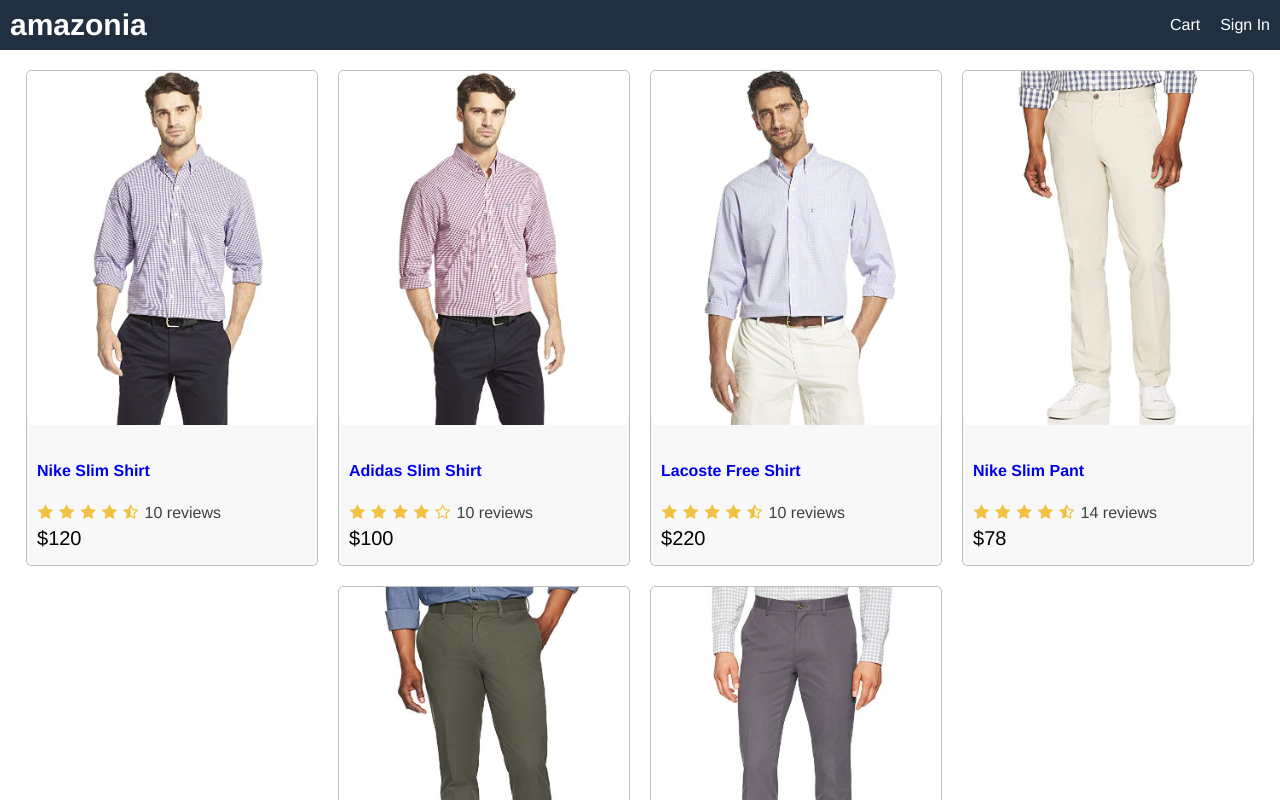
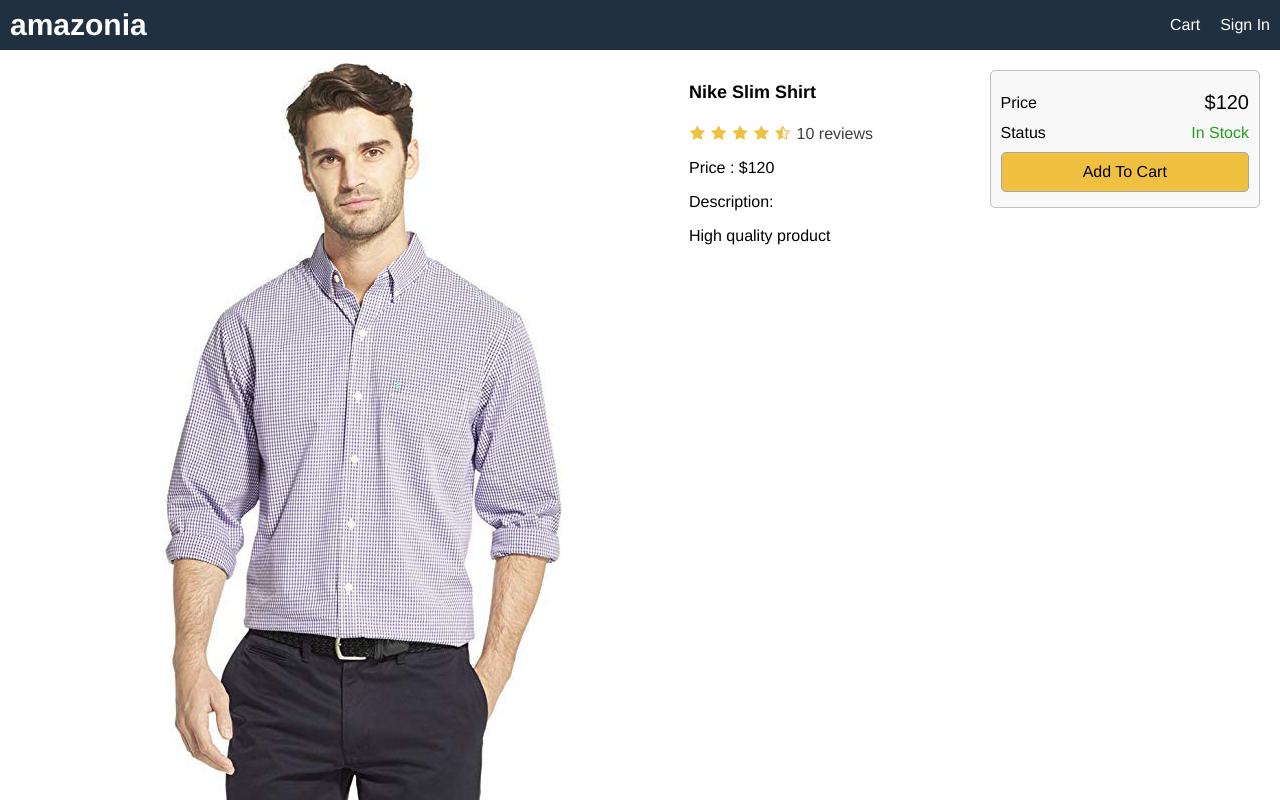
Before and after one commit to agusy01/Amazonia-proyect, a React (Create React App) app in the folder frontend/: page /product/1 in a window 1280 px wide. Shown: the top 800 px of the page. Built offline with nearby package versions, Linux system fonts and the light colour scheme.

Commit message:
Instale React Router Dom y el detalle del producto

```diff
--- a/frontend/package.json
+++ b/frontend/package.json
@@ -8,6 +8,7 @@
     "@testing-library/user-event": "^13.5.0",
     "react": "^18.0.0",
     "react-dom": "^18.0.0",
+    "react-router-dom": "^6.3.0",
     "react-scripts": "5.0.0",
     "web-vitals": "^2.1.4"
   },
--- a/frontend/src/App.css
+++ b/frontend/src/App.css
@@ -55,6 +55,34 @@
 a:hover {
   color: #ff8000;
 }
+ul{
+  padding: 0;
+  margin: 0;
+  list-style-type: none;
+}
+li{
+  margin-top: 1rem;
+}
+button{
+  padding: 1rem;
+  border-radius: 0.5rem;
+  border: 0.1rem #a4a4a4 solid;
+  font-size: 1.6rem;
+  font-family: Helvetica, Arial, sans-serif;
+  -webkit-font-smoothing: antialiased;
+  -moz-osx-font-smoothing: grayscale;
+  background-color: #f8f8f8;
+  cursor: pointer;
+}
+button:hover {
+  border: 0.1rem #404040 solid;
+}
+button.primary{
+  background-color: #f0c040;
+}
+button.block{
+  width: 100%;
+}
 /* Header */
 header a {
   color: #ffffff;
@@ -74,12 +102,25 @@
 .row.center {
   justify-content: center;
 }
+.row.top {
+  align-items: flex-start;
+}
+.col-1{
+  flex: 1 1 25rem;
+}
+.col-2{
+  flex: 2 1 50rem;
+}
+
 /* Image */
 img {
   border-radius: 0.5rem;
 }
 img.medium {
   max-width: 29rem;
+  width: 100%;
+}
+img.large{
   width: 100%;
 }
 
@@ -108,3 +149,11 @@
 .rating span:last-child{
   color: #404040;
 }
+
+/* Alert */
+.success{
+  color: #20a020;
+}
+.error{
+  color: #a02020;
+}
--- a/frontend/src/App.js
+++ b/frontend/src/App.js
@@ -1,13 +1,20 @@
 import React from 'react';
-import data from './data';
 import './App.css';
 
+// React Router Dom
+import {BrowserRouter as Router, Routes, Route} from 'react-router-dom';
+
 // Components
-import Product from './components/Product';
+
+
+// Screens
+import HomeScreen from './screens/HomeScreen';
+import ProductScreen from './screens/ProductScreen';
 
 
 function App() {
   return (
+    <Router>
     <div className="grid-container">
       <header className="row">
         <div>
@@ -19,17 +26,14 @@
         </div>
       </header>
       <main>
-        <div>
-          <div className="row center">
-            {data.products.map(product => (
-                <Product key={product._id} product={product} />
-              ))
-            }
-          </div>
-        </div>
+        <Routes>
+        <Route path='/product/:id' element={<ProductScreen />}></Route>
+        <Route path='/' element={<HomeScreen />} exact></Route>
+        </Routes>
       </main>
       <footer className="row center">All right reserved</footer>
     </div>
+    </Router>
   );
 }
 
--- a/frontend/src/data.js
+++ b/frontend/src/data.js
@@ -6,6 +6,7 @@
             category: 'Shirts',
             image: '/images/p1.jpg',
             price: 120,
+            countInStock: 10,
             brand: 'Nike',
             rating: 4.5,
             numReviews: 10,
@@ -17,6 +18,7 @@
             category: 'Shirts',
             image: '/images/p2.jpg',
             price: 100,
+            countInStock: 20,
             brand: 'Adidas',
             rating: 4.0,
             numReviews: 10,
@@ -28,6 +30,7 @@
             category: 'Shirts',
             image: '/images/p3.jpg',
             price: 220,
+            countInStock: 0,
             brand: 'Lacoste',
             rating: 4.8,
             numReviews: 10,
@@ -39,6 +42,7 @@
             category: 'Pants',
             image: '/images/p4.jpg',
             price: 78,
+            countInStock: 15,
             brand: 'Nike',
             rating: 4.5,
             numReviews: 14,
@@ -50,6 +54,7 @@
             category: 'Pants',
             image: '/images/p5.jpg',
             price: 65,
+            countInStock: 5,
             brand: 'Puma',
             rating: 4.5,
             numReviews: 10,
@@ -61,6 +66,7 @@
             category: 'Pants',
             image: '/images/p6.jpg',
             price: 139,
+            countInStock: 12,
             brand: 'Adidas',
             rating: 4.7,
             numReviews: 15,
--- /dev/null
+++ b/frontend/src/screens/HomeScreen.js
@@ -0,0 +1,18 @@
+import React from 'react';
+import Product from '../components/Product';
+import data from '../data';
+
+const HomeScreen = () => {
+  return (
+    <div>
+          <div className="row center">
+            {data.products.map(product => (
+                <Product key={product._id} product={product} />
+              ))
+            }
+          </div>
+    </div>
+  )
+}
+
+export default HomeScreen;
--- /dev/null
+++ b/frontend/src/screens/ProductScreen.js
@@ -0,0 +1,63 @@
+import React from 'react';
+import { useParams } from 'react-router-dom';
+import Rating from '../components/Rating';
+import data from '../data';
+
+
+const ProductScreen = (props) => {
+    const params = useParams();
+    const { id: productId } = params;
+    const product = data.products.find((x) => x._id === productId)
+    console.log(product)
+    if(!product) {
+        return <div>Product Not Found</div>
+    }
+    return (
+    <div>
+        <div className='row top'>
+            <div className='col-2'>
+                <img src={product.image} alt={product.name} />
+            </div>
+            <div className='col-1'>
+                <ul>
+                    <li>
+                        <h1>{product.name}</h1>
+                    </li>
+                    <li>
+                        <Rating rating={product.rating} numReviews={product.numReviews} />
+                    </li>
+                    <li>
+                        <p>Price : ${product.price}</p>
+                    </li>
+                    <li>
+                        Description: <p>{product.description}</p>
+                    </li>
+                </ul>
+            </div>
+            <div className='col-1'>
+                <div className='card card-body'>
+                    <ul>
+                        <li>
+                            <div className='row'>
+                                <div>Price</div>
+                                <div className='price'>${product.price}</div>
+                            </div>
+                        </li>
+                        <li>
+                            <div className='row'>
+                                <div>Status</div>
+                                <div>{product.countInStock>0 ? <span className='success'>In Stock</span> : <span className='error'>Unavailable</span>}</div>
+                            </div>
+                        </li>
+                        <li>
+                            <button className='primary block'>Add To Cart</button>
+                        </li>
+                    </ul>
+                </div>
+            </div>
+        </div>
+    </div>
+    )
+}
+
+export default ProductScreen;
```
Also changed, not shown: 1 other file (tests, documents, lock files or other folders).
